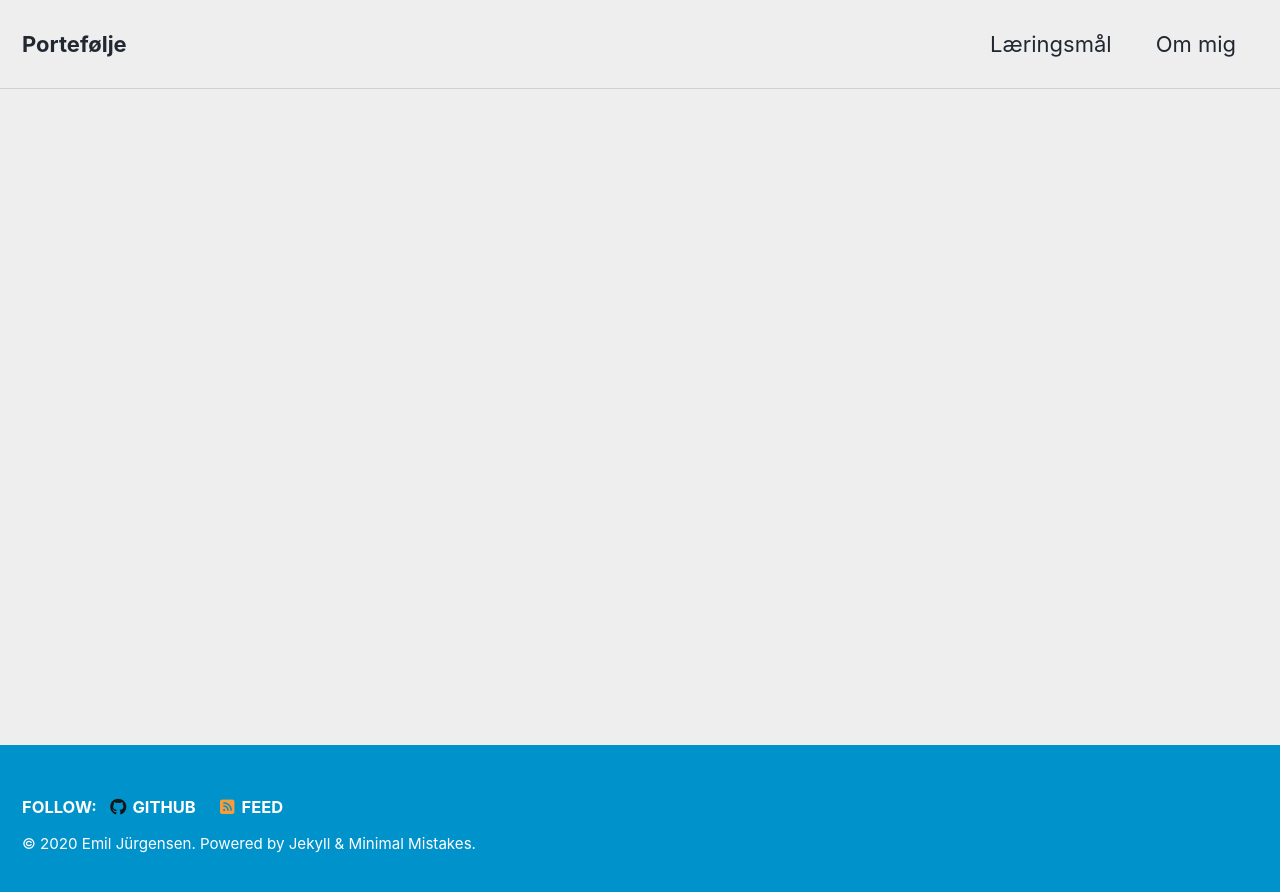
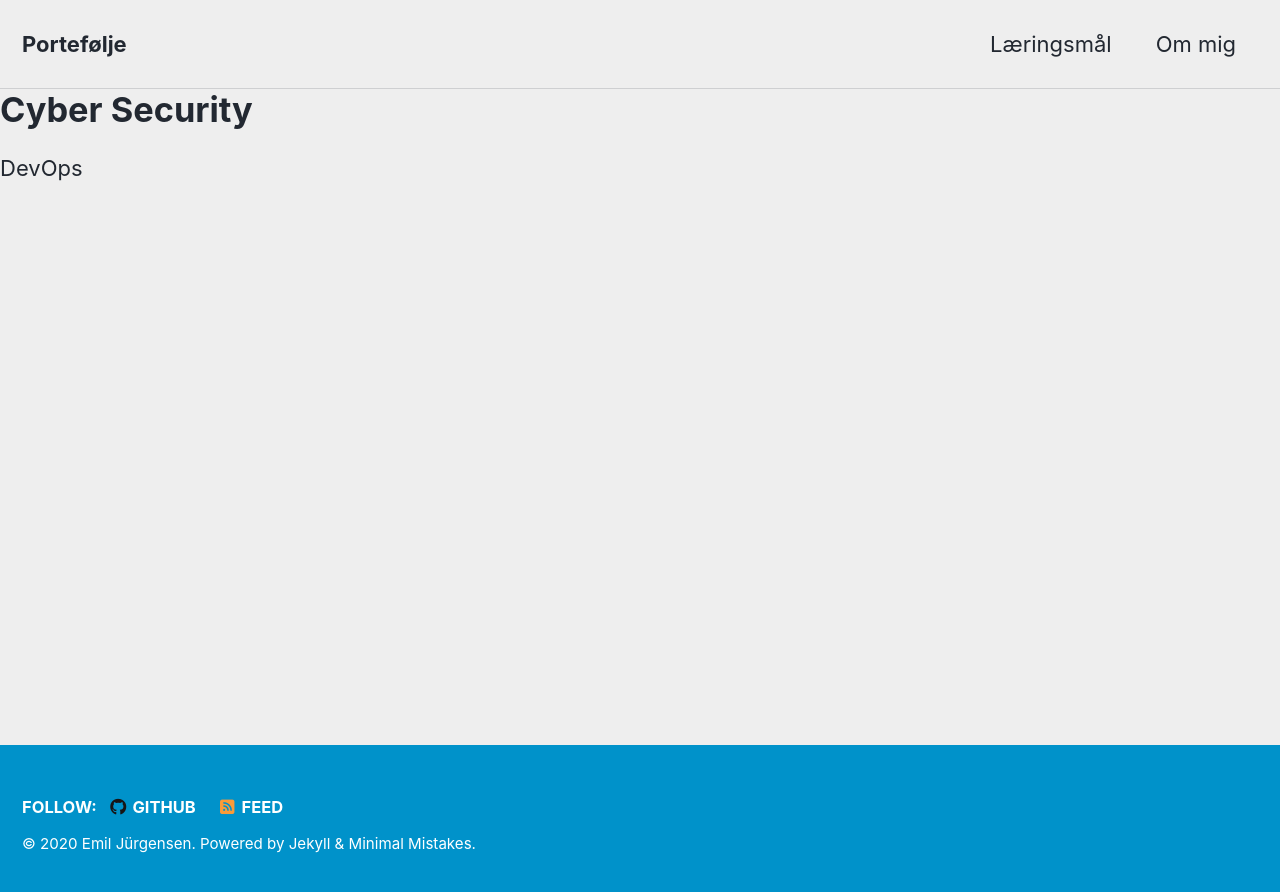
Before and after one commit to Emil428f/Portfolio, a Jekyll site: the page built from plan.md, in a window 1280 px wide. Shown: the top 892 px of the page. Built offline with Jekyll 4.4.1, drawn with Linux system fonts in a browser that asks for light colours; cached includes are drawn as plain includes; nearby versions of some CDN libraries; our own code applies the rules of GitHub Pages for plain Markdown files.

Commit message:
Update plan.md

```diff
--- a/plan.md
+++ b/plan.md
@@ -1,3 +1,10 @@
 ---
 author_profile: true
 ---
+
+<h1>Cyber Security</h1>
+
+
+
+
+DevOps
```
